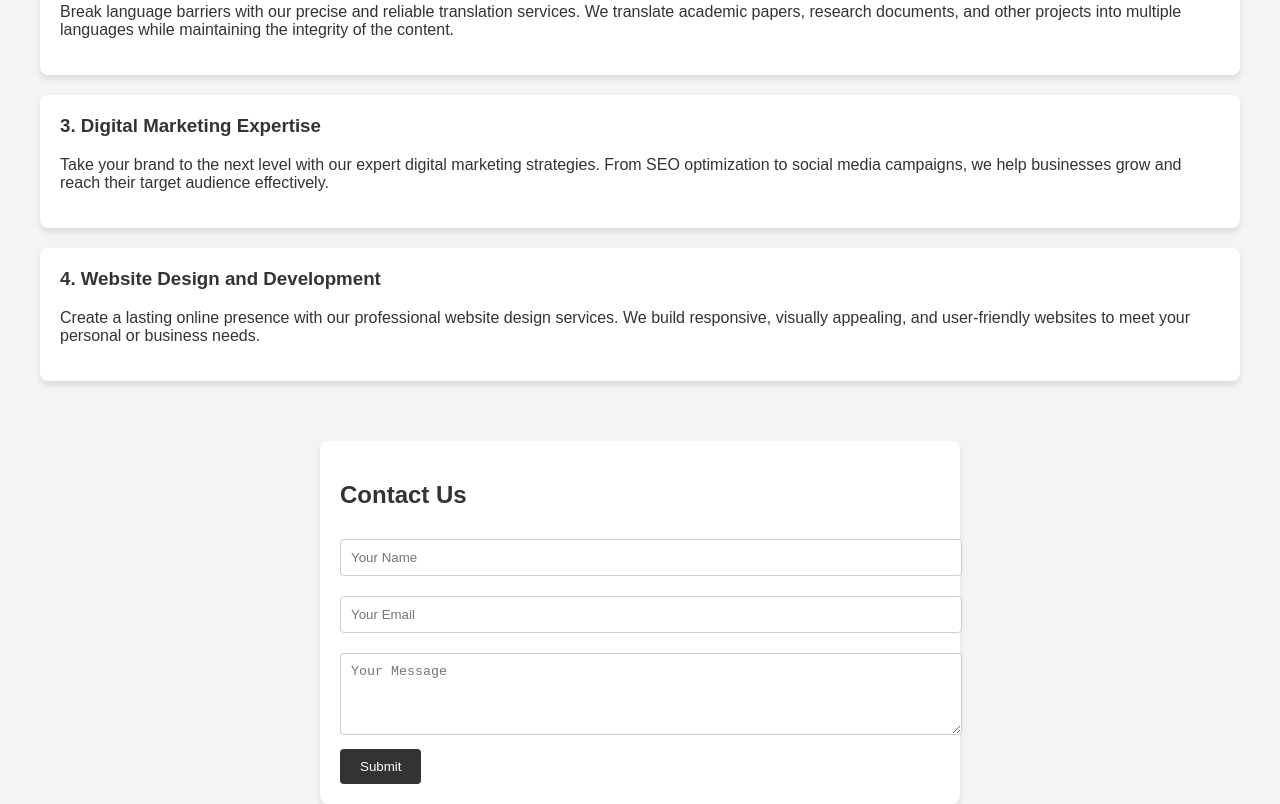
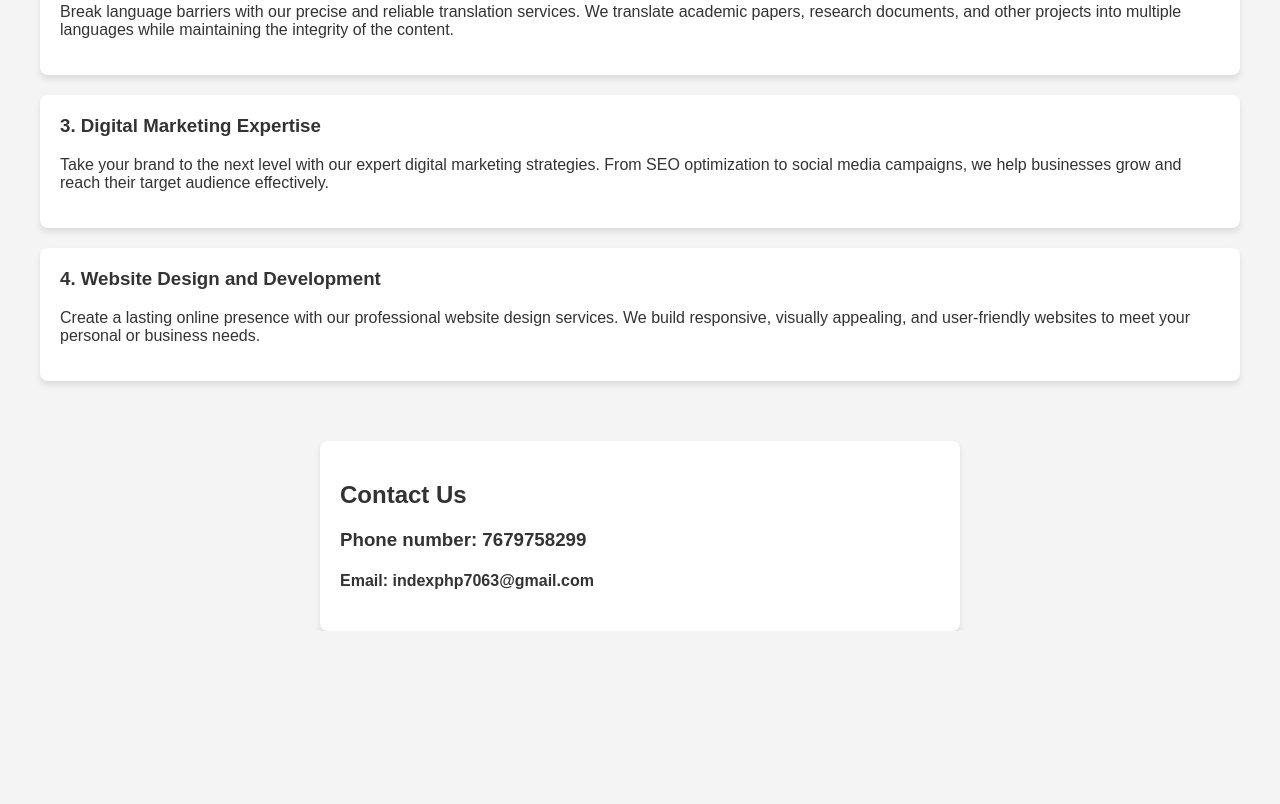
Before and after one commit to shaniram/in, a plain HTML site: page index.html in a window 1280 px wide. Shown: the part 424-1228 px from the top of the page. After the commit the page ends 1055 px from the top, so only its background shows below. Drawn offline with Linux system fonts and the light colour scheme.

Commit message:
Update index.html

```diff
--- a/index.html
+++ b/index.html
@@ -96,11 +96,8 @@
 
 <section class="contact-form">
   <h2>Contact Us</h2>
-  <form action="#" method="post">
-    <input type="text" name="name" placeholder="Your Name" required>
-    <input type="email" name="email" placeholder="Your Email" required>
-    <textarea name="message" placeholder="Your Message" rows="4" required></textarea>
-    <button type="submit">Submit</button>
+  <h3>Phone number: 7679758299</h3>
+   <h4> Email: indexphp7063@gmail.com</h4>
   </form>
 </section>
 
```
